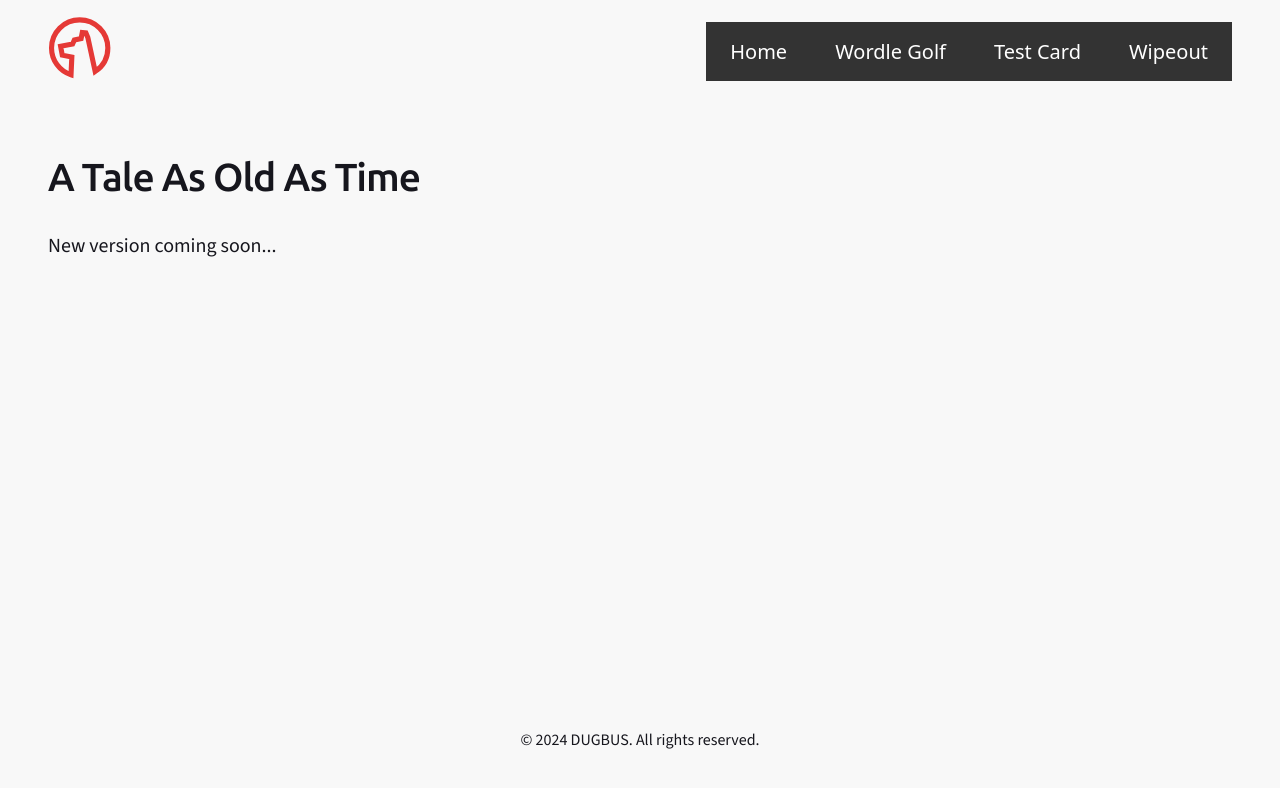
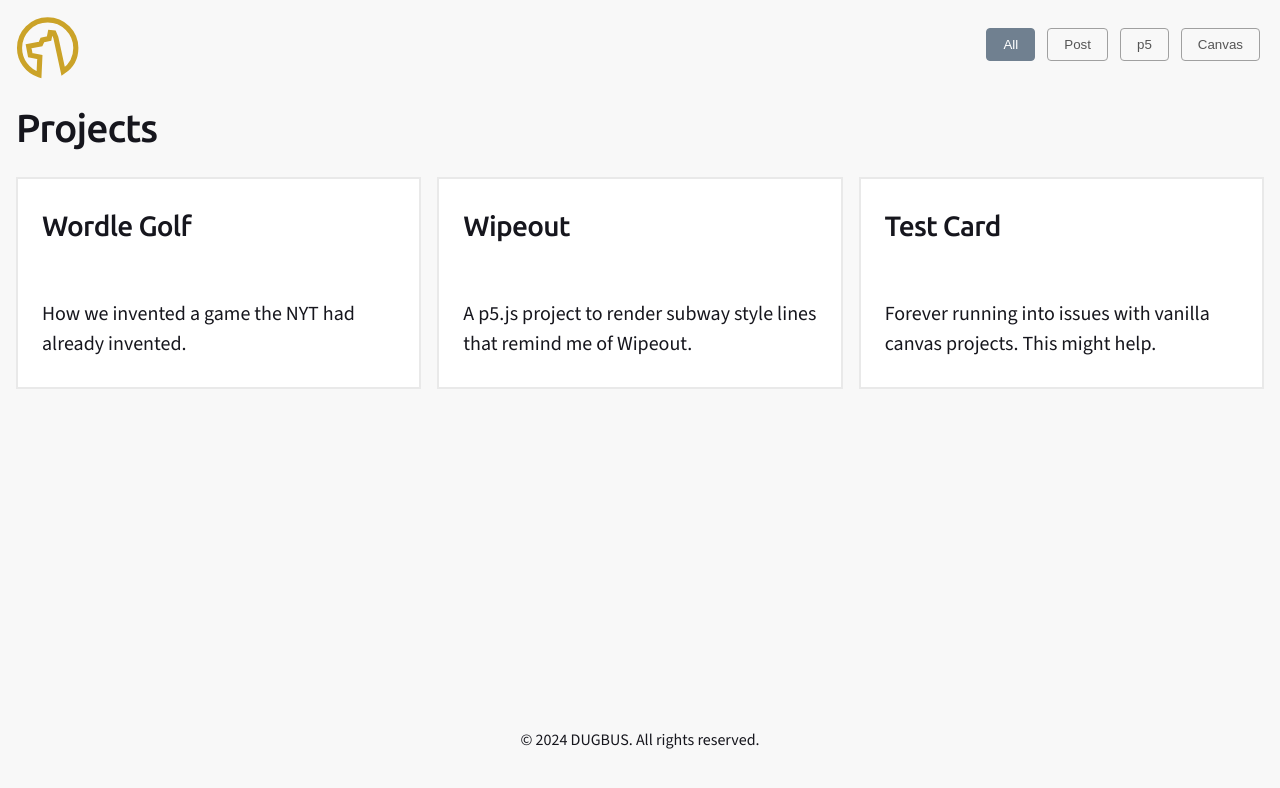
Before and after one commit to dugbus/lets-build, a website built with Vite: page index.html in a window 1280 px wide. Built offline with nearby package versions, Linux system fonts and the light colour scheme.

Commit message:
Setting up filter page

```diff
--- a/components/header.html
+++ b/components/header.html
@@ -1,6 +1,6 @@
 <a href="#main-content" class="skip-link">Skip to main content</a>
 
-<header class="site-header container">
+<header class="site-header">
 
   <a href="/" class="site-logo" title="Go to home page">
     <svg>
@@ -8,13 +8,4 @@
     </svg>
   </a>
 
-  <nav class="site-nav">
-    <ul>
-      <li><a href="/">Home</a></li>
-      <li><a href="/projects/wordle-golf/">Wordle Golf</a></li>
-      <li><a href="/canvas/test-card/">Test Card</a></li>
-      <li><a href="/canvas/wipeout/">Wipeout</a></li>
-    </ul>
-  </nav>
-
 </header>
--- a/index.html
+++ b/index.html
@@ -1,13 +1,15 @@
-<!doctype html>
+<!DOCTYPE html>
 <html lang="en-GB" dir="ltr">
-
   <head>
     <meta charset="UTF-8">
     <meta name="viewport" content="width=device-width, initial-scale=1.0">
 
     <title>Design + Code Art • DUGBUS</title>
 
-  <meta name="description" content="Code experiments and art in various formats incuding P5 and vanilla canvas.">
+    <meta
+      name="description"
+      content="Code experiments and art in various formats incuding P5 and vanilla canvas."
+    >
 
     <link rel="canonical" href="https://dugbus.com/">
     <link rel="icon" type="image/svg+xml" href="/logo.svg">
@@ -24,25 +26,112 @@
     <link rel="preconnect" href="https://fonts.gstatic.com" crossorigin>
     <link
       href="https://fonts.googleapis.com/css2?family=Source+Sans+3:ital,wght@0,200..900;1,200..900&family=Ubuntu:wght@500&display=swap"
-    rel="stylesheet">
+      rel="stylesheet"
+    >
   </head>
 
   <body>
-
     <load src="/components/header.html" />
 
-  <main id="main-content">
-
-    <section class="container">
-      <h1>A Tale As Old As Time</h1>
-      <p>New version coming soon...</p>
+    <section id="filters" class="filters">
+      <button class="filter-button active" data-filter="all">All</button>
+      <button class="filter-button" data-filter="post">Post</button>
+      <button class="filter-button" data-filter="p5">p5</button>
+      <button class="filter-button" data-filter="canvas">Canvas</button>
     </section>
 
+    <main id="main-content">
+      <h1 class="projects-title">Projects</h1>
+
+      <section class="projects-list">
+        <article
+          class="project"
+          data-filter="post"
+          data-url="/projects/wordle-golf/"
+          role="link"
+        >
+          <svg>
+            <use href="/sprites.svg#link"></use>
+          </svg>
+          <h2>Wordle Golf</h2>
+          <p>How we invented a game the NYT had already invented.</p>
+        </article>
+
+        <article
+          class="project"
+          data-filter="p5"
+          data-url="/p5/wipeout/"
+          role="link"
+        >
+          <svg>
+            <use href="/sprites.svg#link"></use>
+          </svg>
+          <h2>Wipeout</h2>
+          <p>
+            A p5.js project to render subway style lines that remind me of
+            Wipeout.
+          </p>
+        </article>
+
+        <article
+          class="project"
+          data-filter="canvas"
+          data-url="/canvas/test-card/"
+          role="link"
+        >
+          <svg>
+            <use href="/sprites.svg#link"></use>
+          </svg>
+          <h2>Test Card</h2>
+          <p>
+            Forever running into issues with vanilla canvas projects. This might
+            help.
+          </p>
+        </article>
+      </section>
     </main>
 
     <load src="/components/footer.html" />
 
     <script type="module" src="/main.js"></script>
+    <script>
+      document.addEventListener("DOMContentLoaded", () => {
+        const filters = document.querySelector("#filters");
+        const projectsList = document.querySelector(".projects-list");
+        const projects = document.querySelectorAll(".project");
+
+        projectsList.addEventListener("click", (event) => {
+          const project = event.target.closest(".project");
+
+          if (project) {
+            const url = project.dataset.url;
+            if (url) {
+              window.location.href = url;
+            }
+          }
+        });
+
+        filters.addEventListener("click", function (event) {
+          const filter = event.target.dataset.filter;
+
+          filters.querySelectorAll(".filter-button").forEach((btn) =>
+            btn.classList.remove("active")
+          );
+          event.target.classList.add("active");
+
+          projects.forEach((project) => {
+            if (filter === "all" || project.dataset.filter === filter) {
+              project.classList.add("show");
+              project.classList.remove("hide");
+              project.removeAttribute("aria-hidden");
+            } else {
+              project.classList.add("hide");
+              project.classList.remove("show");
+              project.setAttribute("aria-hidden", "true");
+            }
+          });
+        });
+      });
+    </script>
   </body>
-
 </html>
--- a/projects/wordle-golf/main.js
+++ b/projects/wordle-golf/main.js
@@ -1,2 +1 @@
 import '../../styles.css';
-console.log('Wordle Golf');
--- a/styles.css
+++ b/styles.css
@@ -7,7 +7,7 @@
   --width-medium: 56rem;
   --width-small: 30rem;
 
-  --grid-gap: 3rem;
+  --grid-gap: 1rem;
   --grid-size: 22rem;
   --text-gap: 2em;
 
@@ -18,35 +18,37 @@
   --color-ink: #16161d;
   --color-paper: #f8f8f8;
   --color-highlight: #b3d4fc;
+  --color-white: #fff;
+  --color-brand: #cba328;
+  --color-brand-hover: #ead637;
 
-  --font-scale-xs: clamp(.64rem, calc(.58rem + .28vw), .8rem);
-  --font-scale-s: clamp(.8rem, calc(.73rem + .35vw), 1rem);
-  --font-scale-n: clamp(1rem, calc(.91rem + .43vw), 1.25rem);
-  --font-scale-m: clamp(1.25rem, calc(1.14rem + .54vw), 1.56rem);
-  --font-scale-l: clamp(1.56rem, calc(1.43rem + .68vw), 1.95rem);
-  --font-scale-xl: clamp(1.95rem, calc(1.78rem + .85vw), 2.44rem);
+  --font-scale-xs: clamp(0.64rem, calc(0.58rem + 0.28vw), 0.8rem);
+  --font-scale-s: clamp(0.8rem, calc(0.73rem + 0.35vw), 1rem);
+  --font-scale-n: clamp(1rem, calc(0.91rem + 0.43vw), 1.25rem);
+  --font-scale-m: clamp(1.25rem, calc(1.14rem + 0.54vw), 1.56rem);
+  --font-scale-l: clamp(1.56rem, calc(1.43rem + 0.68vw), 1.95rem);
+  --font-scale-xl: clamp(1.95rem, calc(1.78rem + 0.85vw), 2.44rem);
   --font-scale-xxl: clamp(2.44rem, calc(2.23rem + 1.06vw), 3.05rem);
   --font-scale-xxxl: clamp(3.05rem, calc(2.79rem + 1.33vw), 3.82rem);
 
-  --transition-time: .22s;
-  --hover-opacity: .8;
+  --transition-time: 0.22s;
+  --hover-opacity: 0.8;
 }
 
 html {
   height: 100%;
-  overflow-y: scroll;
   background: var(--color-paper);
 }
 
-@media (prefers-reduced-motion:no-preference) {
+@media (prefers-reduced-motion: no-preference) {
   html {
-    scroll-behavior: smooth
+    scroll-behavior: smooth;
   }
 }
 
 :focus-visible {
   outline: 3px solid var(--color-primary);
-  outline-offset: 2px
+  outline-offset: 2px;
 }
 
 ::selection {
@@ -66,7 +68,7 @@ body {
   line-height: 1.5;
   margin: 0;
   min-height: 100%;
-  text-rendering: optimizeLegibility
+  text-rendering: optimizeLegibility;
 }
 
 .skip-link {
@@ -88,9 +90,9 @@ h2,
 h3 {
   text-wrap: balance;
   font-family: var(--font-headings);
-  letter-spacing: -.025em;
+  letter-spacing: -0.025em;
   line-height: 1.25;
-  margin: .75em 0;
+  margin: 0.75em 0;
   font-weight: 500;
 }
 
@@ -111,11 +113,11 @@ h4 {
 }
 
 p {
-  margin: 0 0 1em
+  margin: 0 0 1em;
 }
 
 p:last-child {
-  margin: 0
+  margin: 0;
 }
 
 h1:first-child,
@@ -123,12 +125,12 @@ h2:first-child,
 h3:first-child,
 h4:first-child,
 p:first-child {
-  margin-top: 0
+  margin-top: 0;
 }
 
 img {
   height: auto;
-  max-width: 100%
+  max-width: 100%;
 }
 
 .lede {
@@ -138,7 +140,10 @@ img {
 .container {
   margin: 0;
   padding-block: var(--container-padding);
-  padding-inline: max(var(--container-edge), calc(50% - var(--container-width)/2))
+  padding-inline: max(
+    var(--container-edge),
+    calc(50% - var(--container-width) / 2)
+  );
 }
 
 .width-large {
@@ -160,42 +165,26 @@ img {
 .site-header {
   --container-padding: 1rem;
   --container-width: var(--width-large);
-  display: flex;
   align-items: center;
-  justify-content: space-between;
+  padding: var(--container-padding);
+  position: absolute;
+  inset: 0 auto auto 0;
+  z-index: 1000;
 }
 
 .site-logo {
-  color: #e53936;
+  transition: color var(--transition-time) ease;
+  color: var(--color-brand);
 
   &:hover {
-    color: blue;
+    color: var(--color-brand-hover);
   }
 
   svg {
     aspect-ratio: 1;
     width: 4rem;
+    display: block;
   }
-}
-
-.site-nav {
-
-  ul {
-    list-style-type: none;
-    padding: 0;
-    margin: 0;
-    display: flex;
-    justify-content: space-around;
-  }
-
-  ul a {
-    color: white;
-    text-decoration: none;
-    font-family: var(--font-system);
-    background-color: #333;
-    padding: 1rem 1.5rem;
-  }
-
 }
 
 .site-footer {
@@ -212,7 +201,6 @@ img {
 }
 
 .scorecard {
-
   overflow-x: auto;
   padding-top: 1rem;
 
@@ -238,11 +226,11 @@ img {
     font-size: var(--font-scale-s);
   }
 
-  td[class^=score] {
+  td[class^="score"] {
     padding: 0.25rem;
   }
 
-  td[class^=score] span {
+  td[class^="score"] span {
     aspect-ratio: 1;
     background: var(--clr-score, #eee);
     display: grid;
@@ -254,15 +242,15 @@ img {
   }
 
   .score-1 span {
-    --clr-score: #6AAA64;
+    --clr-score: #6aaa64;
   }
 
   .score-2 span {
-    --clr-score: #6AAA64;
+    --clr-score: #6aaa64;
   }
 
   .score-3 span {
-    --clr-score: #6AAA64;
+    --clr-score: #6aaa64;
   }
 
   .score-4 span {
@@ -295,5 +283,99 @@ img {
   .name {
     padding-right: 2rem;
   }
+}
 
+.filters {
+  padding-inline: 1rem;
+  position: absolute;
+  inset: 1.5rem 0 auto auto;
+  z-index: 500;
 }
+
+.filter-button {
+  padding: 8px 16px;
+  border: 1px solid #a0a0a0;
+  background-color: transparent;
+  color: #555;
+  border-radius: 4px;
+  cursor: pointer;
+  transition:
+    border-color var(--transition-time) ease,
+    color var(--transition-time) ease,
+    background-color var(--transition-time) ease;
+  margin: 4px;
+}
+
+.filter-button:hover {
+  border-color: #708090;
+  color: #708090;
+}
+
+.filter-button.active {
+  border-color: #708090;
+  background-color: #708090;
+  color: white;
+}
+
+.projects-title {
+  padding: 6.5rem 1rem 0rem;
+  margin-block-end: 0.5rem;
+}
+
+.projects-list {
+  display: -ms-grid;
+  display: grid;
+  grid-template-columns: repeat(auto-fill, minmax(22rem, 1fr));
+  gap: var(--grid-gap);
+  margin: 0rem auto 2rem;
+  padding: 1rem;
+}
+
+.project {
+  transition:
+    opacity var(--transition-time) ease,
+    visibility var(--transition-time) ease;
+  height: auto;
+  min-height: 100px;
+  grid-template-rows: 1fr;
+
+  background-color: var(--color-white);
+  border: 2px solid #e9e9e9;
+  padding: 1.75rem 1.5rem;
+  text-align: left;
+  position: relative;
+  cursor: pointer;
+}
+
+.project.show {
+  opacity: 1;
+  visibility: visible;
+}
+
+.project.hide {
+  opacity: 0;
+  visibility: hidden;
+}
+
+.project svg {
+  position: absolute;
+  opacity: 0.25;
+  inset: 1.5rem 1.5rem auto auto;
+  width: 2rem;
+  aspect-ratio: 1;
+  fill: var(--color-brand);
+}
+
+.project:hover svg {
+  opacity: 0.5;
+  fill: var(--color-brand-hover);
+}
+
+.project h2 {
+  margin: 0 0 0.75rem;
+  font-size: 1.75rem;
+  line-height: 1.375;
+  text-wrap: balance;
+  font-weight: 500;
+  min-height: 5rem;
+}
--- a/vite.config.js
+++ b/vite.config.js
@@ -9,7 +9,7 @@ export default defineConfig({
         main: 'index.html',
         wordleGolf: 'projects/wordle-golf/index.html',
         canvasTestCard: 'canvas/test-card/index.html',
-        canvasWipeout: 'canvas/wipeout/index.html',
+        canvasWipeout: 'p5/wipeout/index.html',
       }
     }
   }
```
Also changed, not shown: canvas/test-card/index.html (+4 -5 lines), p5/wipeout/index.html (renamed from canvas/wipeout/index.html, +4 -5 lines), package.json (line endings or trailing spaces), sprites.svg, 1 other file. Lines whose indentation alone changed are shown as unchanged.
